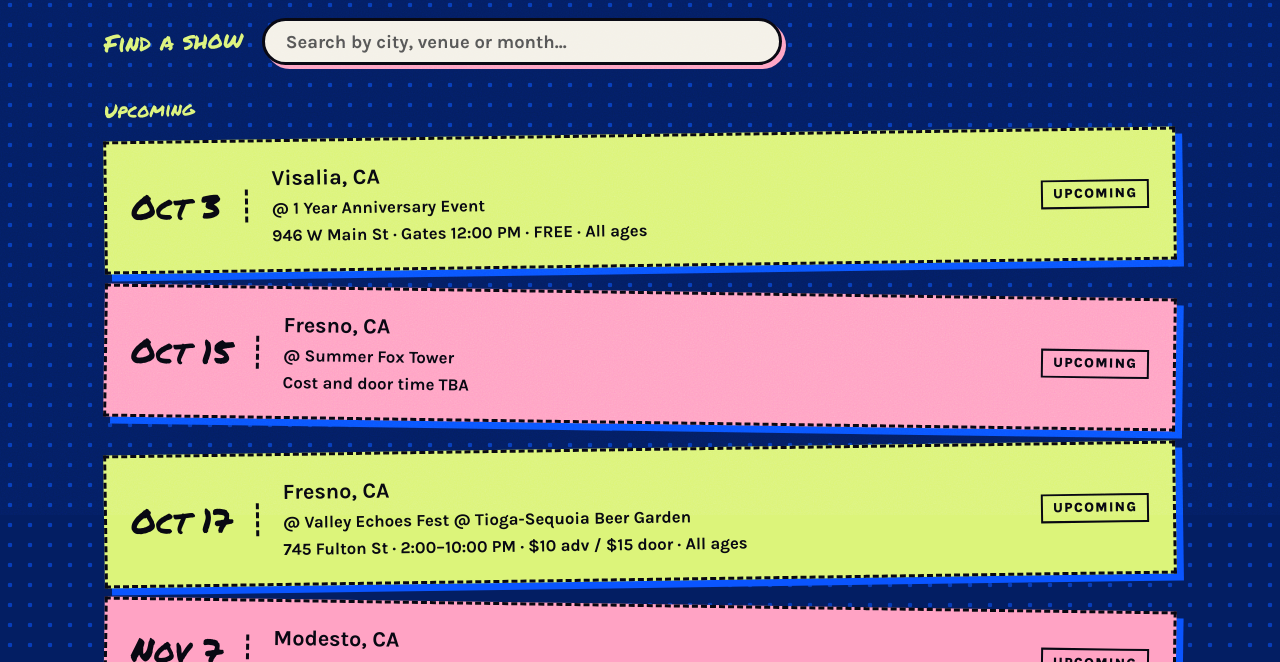
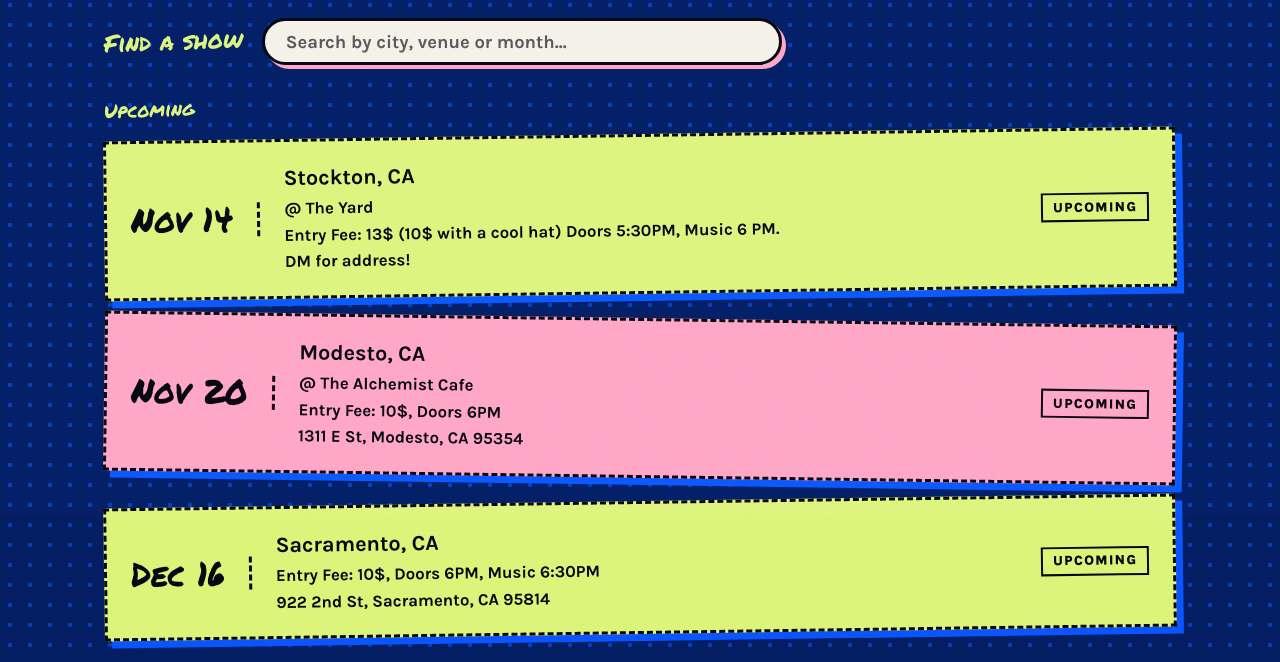
Before and after one commit to Flashbanging/flashbanging.github.io, a plain HTML site: page shows.html in a window 1280 px wide. Shown: the part 285-947 px from the top of the page. Drawn offline with Linux system fonts and the light colour scheme; a web font is replaced by a local one.

Commit message:
Add files via upload

```diff
--- a/shows.html
+++ b/shows.html
@@ -23,10 +23,9 @@
 <div class="search"><label class="note" for="q">Find a show</label><input id="q" type="search" placeholder="Search by city, venue or month..." autocomplete="off"></div>
 <p class="note" style="font-size:1.2rem;margin-bottom:.8rem">Upcoming</p>
 <ul class="shows" id="shows-upcoming">
-<li class="ticket" data-s="visalia ca california oct october 3 1 year anniversary free all ages"><time datetime="2026-10-03">Oct 3</time><div><b>Visalia, CA</b><small>@ 1 Year Anniversary Event</small><small>946 W Main St · Gates 12:00 PM · FREE · All ages</small></div><span class="tag">Upcoming</span></li>
-<li class="ticket" data-s="fresno ca california oct october 15 summer fox tower"><time datetime="2026-10-15">Oct 15</time><div><b>Fresno, CA</b><small>@ Summer Fox Tower</small><small>Cost and door time TBA</small></div><span class="tag">Upcoming</span></li>
-<li class="ticket" data-s="fresno ca california oct october 17 valley echoes fest tioga sequoia beer garden all ages"><time datetime="2026-10-17">Oct 17</time><div><b>Fresno, CA</b><small>@ Valley Echoes Fest @ Tioga-Sequoia Beer Garden</small><small>745 Fulton St · 2:00–10:00 PM · $10 adv / $15 door · All ages</small></div><span class="tag">Upcoming</span></li>
-<li class="ticket" data-s="modesto ca california nov november 7 queen bean"><time datetime="2026-11-07">Nov 7</time><div><b>Modesto, CA</b><small>@ Queen Bean</small></div><span class="tag">Upcoming</span></li>
+<li class="ticket" data-s="stockton ca california nov november 14 the yard"><time datetime="2026-11-14">Nov 14</time><div><b>Stockton, CA</b><small>@ The Yard</small><small>Entry Fee: 13$ (10$ with a cool hat) Doors 5:30PM, Music 6 PM.</small><small>DM for address!</small></div><span class="tag">Upcoming</span></li>
+<li class="ticket" data-s="modesto ca california nov november 20 the alchemist cafe"><time datetime="2026-11-20">Nov 20</time><div><b>Modesto, CA</b><small>@ The Alchemist Cafe</small><small>Entry Fee: 10$, Doors 6PM</small><small>1311 E St, Modesto, CA 95354</small></div><span class="tag">Upcoming</span></li>
+<li class="ticket" data-s="sacramento ca california dec december 16"><time datetime="2026-12-16">Dec 16</time><div><b>Sacramento, CA</b><small>Entry Fee: 10$, Doors 6PM, Music 6:30PM</small><small>922 2nd St, Sacramento, CA 95814</small></div><span class="tag">Upcoming</span></li>
 </ul>
 <p class="note" style="font-size:1.2rem;margin:2rem 0 .8rem">Played</p>
 <ul class="shows" id="shows-past">
@@ -35,12 +34,16 @@
 <li class="ticket past" data-s="merced ca california jul july 17 the rack"><time datetime="2026-07-17">Jul 17</time><div><b>Merced, CA</b><small>@ The Rack</small></div><span class="tag">Played</span></li>
 <li class="ticket past" data-s="atwater ca california jul july 18 cursed"><time datetime="2026-07-18">Jul 18</time><div><b>Atwater, CA</b><small>@ Cursed</small></div><span class="tag">Played</span></li>
 <li class="ticket past" data-s="fresno ca california aug august 2 summer fox brewery"><time datetime="2026-08-02">Aug 2</time><div><b>Fresno, CA</b><small>@ Summer Fox Brewery</small></div><span class="tag">Played</span></li>
-<li class="ticket past" data-s="modesto ca california aug august 14 alchemist cafe"><time datetime="2026-08-14">Aug 14</time><div><b>Modesto, CA</b><small>@ The Alchemist Cafe</small></div><span class="tag">Played</span></li>
-<li class="ticket past" data-s="modesto ca california sep september 18 alchemist cafe"><time datetime="2026-09-18">Sep 18</time><div><b>Modesto, CA</b><small>@ The Alchemist Cafe</small><small>1311 E St · Doors 5:30 PM · Music 6:30 PM · $5</small></div><span class="tag">Played</span></li>
-<li class="ticket past" data-s="san luis obispo slo ca california sep september 26 the bunker out of valley"><time datetime="2026-09-26">Sep 26</time><div><b>San Luis Obispo, CA</b><small>@ The Bunker</small><small>6:00 PM · $10 · out of valley</small></div><span class="tag">Played</span></li>
+<li class="ticket past" data-s="modesto ca california aug august 14 the alchemist cafe"><time datetime="2026-08-14">Aug 14</time><div><b>Modesto, CA</b><small>@ The Alchemist Cafe</small></div><span class="tag">Played</span></li>
+<li class="ticket past" data-s="modesto ca california sep september 18 the alchemist cafe"><time datetime="2026-09-18">Sep 18</time><div><b>Modesto, CA</b><small>@ The Alchemist Cafe</small><small>1311 E St · Doors 5:30 PM · Music 6:30 PM · $5</small></div><span class="tag">Played</span></li>
+<li class="ticket past" data-s="san luis obispo ca california sep september 26 the bunker slo out of valley"><time datetime="2026-09-26">Sep 26</time><div><b>San Luis Obispo, CA</b><small>@ The Bunker</small><small>6:00 PM · $10 · out of valley</small></div><span class="tag">Played</span></li>
 <li class="ticket past" data-s="merced ca california sep september 27 playback free"><time datetime="2026-09-27">Sep 27</time><div><b>Merced, CA</b><small>@ Playback</small><small>1729 W 16th St · 5:00–9:30 PM · FREE · 16+</small></div><span class="tag">Played</span></li>
 <li class="ticket past" data-s="merced ca california sep september 29 yams"><time datetime="2026-09-29">Sep 29</time><div><b>Merced, CA</b><small>@ Yams</small></div><span class="tag">Played</span></li>
 <li class="ticket past" data-s="fresno ca california oct october 1 summer fox tower district"><time datetime="2026-10-01">Oct 1</time><div><b>Fresno, CA</b><small>@ Summer Fox / Tower District</small><small>1426 N Van Ness Ave · Doors 6:00 PM</small></div><span class="tag">Played</span></li>
+<li class="ticket past" data-s="visalia ca california oct october 3 1 year anniversary event free all ages"><time datetime="2026-10-03">Oct 3</time><div><b>Visalia, CA</b><small>@ 1 Year Anniversary Event</small><small>946 W Main St · Gates 12:00 PM · FREE · All ages</small></div><span class="tag">Played</span></li>
+<li class="ticket past" data-s="fresno ca california oct october 15 summer fox tower"><time datetime="2026-10-15">Oct 15</time><div><b>Fresno, CA</b><small>@ Summer Fox Tower</small><small>Cost and door time TBA</small></div><span class="tag">Played</span></li>
+<li class="ticket past" data-s="fresno ca california oct october 17 valley echoes fest tioga sequoia beer garden all ages"><time datetime="2026-10-17">Oct 17</time><div><b>Fresno, CA</b><small>@ Valley Echoes Fest @ Tioga-Sequoia Beer Garden</small><small>745 Fulton St · 2:00–10:00 PM · $10 adv / $15 door · All ages</small></div><span class="tag">Played</span></li>
+<li class="ticket past" data-s="modesto ca california nov november 7 queen bean"><time datetime="2026-11-07">Nov 7</time><div><b>Modesto, CA</b><small>@ Queen Bean</small></div><span class="tag">Played</span></li>
 </ul>
 <p id="none" class="note" role="status" hidden>No shows there yet. Want us to come? Email us!</p>
 </section>
```
